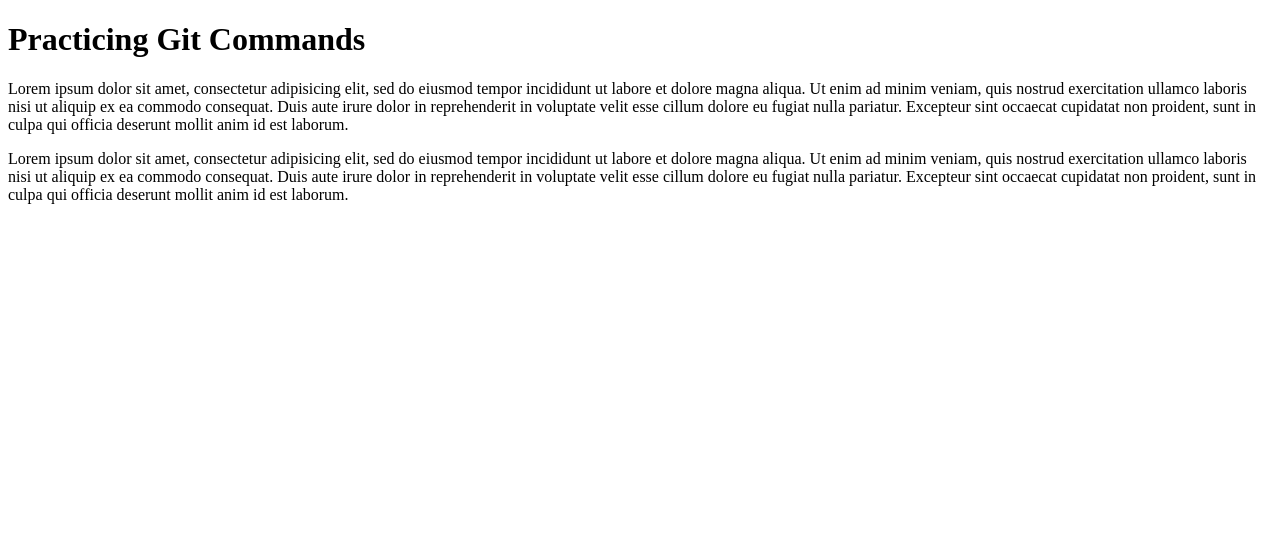
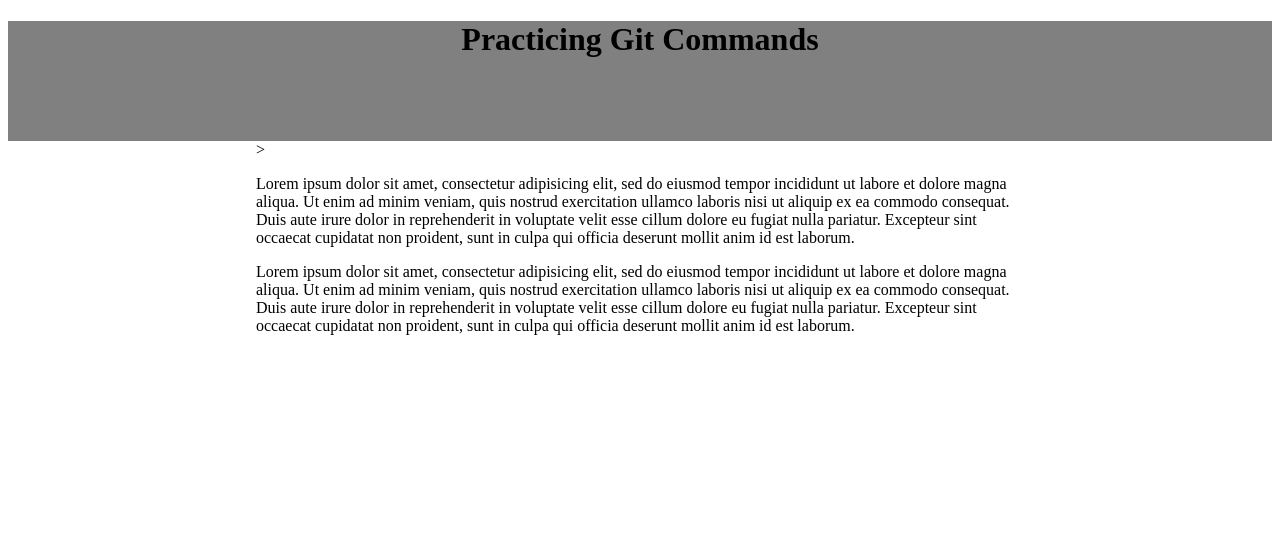
Before and after one commit to Nahumsmith/week_2_assignments, a plain HTML site: page Assignment_2.1-Website_with_Git/index.html in a window 1280 px wide. Drawn offline with Linux system fonts and the light colour scheme.

Commit message:
style header and main content div

```diff
--- a/Assignment_2.1-Website_with_Git/index.html
+++ b/Assignment_2.1-Website_with_Git/index.html
@@ -1,6 +1,8 @@
 <!DOCTYPE html>
 
-<head></head>
+<head>
+	<link rel="stylesheet" type="text/css" href="styles.css">
+</head>
 
 <body>
 
@@ -8,7 +10,8 @@
 		<h1>Practicing Git Commands</h1>
 	</header>
 
-	<div>
+
+	<div id="content">>
 		<p>
 			Lorem ipsum dolor sit amet, consectetur adipisicing elit, sed do eiusmod
 			tempor incididunt ut labore et dolore magna aliqua. Ut enim ad minim veniam,
--- a/Assignment_2.1-Website_with_Git/styles.css
+++ b/Assignment_2.1-Website_with_Git/styles.css
@@ -0,0 +1,11 @@
+header	{
+	width: 100%;
+	height: 15vh;
+	background-color: grey;
+	text-align: center;
+}
+div	{
+	width: 60vw;
+	height: 50vh;
+	margin: 0 auto;
+}
```
